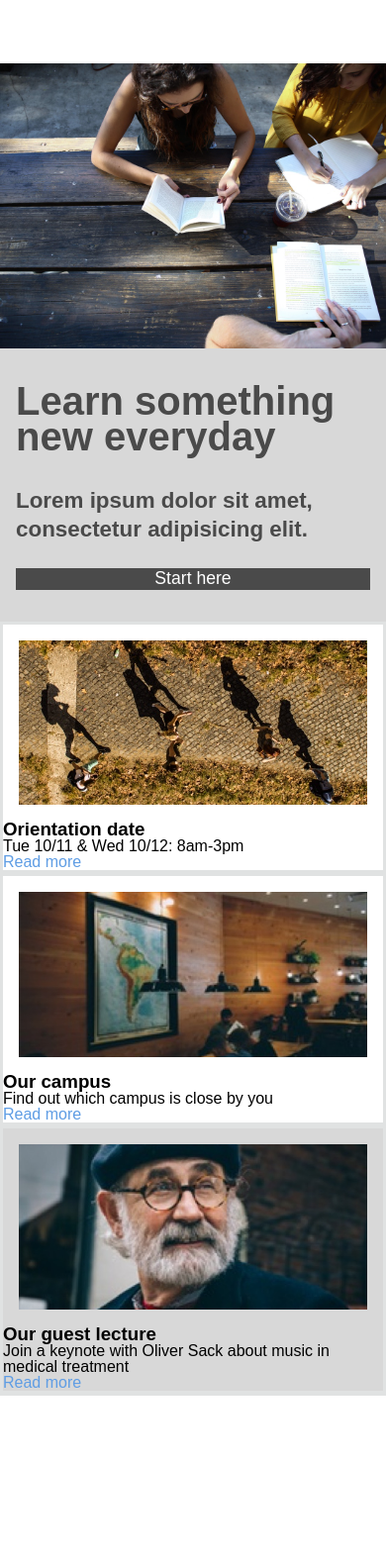
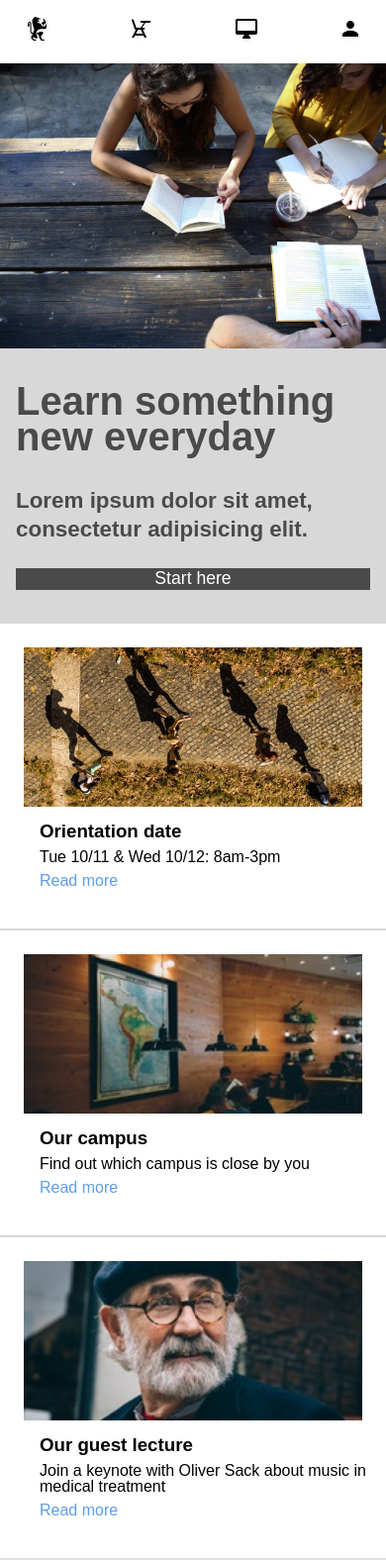
Before and after one commit to a1d3nmam3d0v/colmar-academy, a plain HTML site: page index.html in a window 390 px wide. Shown: the whole page at 99% size. Before the commit the page ends 1410 px from the top, so only its background shows below. Drawn offline with Linux system fonts and the light colour scheme; a web font is replaced by a local one.

Commit message:
mobile header fixed and info spacing corrected

```diff
--- a/index.html
+++ b/index.html
@@ -63,6 +63,7 @@
       <section class="information">
         <div class="info-content dt">
           <img src="images/information-main.jpg" alt="Man reading a book" />
+          <div class="quote">
             <h2>It doesn't hurt to keep practicing</h2>
             <figure>
               <blockquote>
@@ -75,6 +76,7 @@
                 <cite>Hiring.com</cite>
               </figcaption>
             </figure>
+          </div>
         </div>
         <div class="schedule">
           <div class="event">
--- a/style.css
+++ b/style.css
@@ -85,8 +85,8 @@ nav li {
     display: none;
   }
 
-  header.mobile {
-    display: inline-flex;
+  header .mobile {
+    display: flex;
     width: 100%;
     justify-content: space-between;
     align-items: center;
@@ -123,10 +123,10 @@ main {
 
 .banner-text h1 {
   font-size: 3.3rem;
-  line-height: .9;
+  line-height: 0.9;
   font-weight: bolder;
   padding-bottom: 1.5rem;
-  white-space: pre-line;l;;
+  white-space: pre-line;
 }
 
 .banner-text h3 {
@@ -138,7 +138,7 @@ main {
 
 .cta-button {
   padding: 0.5px;
-  width: 95%;
+  width: 100%;
   font-size: 1.3rem;
   color: white;
   cursor: pointer;
@@ -188,7 +188,7 @@ main {
 
 .information {
   display: flex;
-  border-bottom: #E0E2E2 solid 2px;
+  border-bottom: #e0e2e2 solid 2px;
 }
 
 .mobile {
@@ -200,6 +200,7 @@ main {
   width: 60%;
   display: flex;
   padding: 2rem 1.5rem;
+  border-right: 2px #d8d8d8 solid;
 }
 
 .quote {
@@ -216,38 +217,44 @@ figcaption {
   width: 40%;
   display: flex;
   flex-direction: column;
-  justify-content:first-baseline;
+  justify-content:center;
 }
 
 .event {
-  border: 3px #E0E2E2 solid;
+  border-top: 2px #d8d8d8 solid;
   width: 100%;
   display: flex;
   flex-direction: row;
 }
 
 .gray.event {
-  background-color: #D8D8D8;
+  background-color: #d8d8d8;
 }
 
 .link {
-  color: #5F9DE4;
+  color: #5f9de4;
 }
 
 .thumbnail {
   width: 35%;
   height: auto;
-  padding: 1rem;
+  margin: 1rem;
 }
 
 .info {
   display: flex;
   flex-direction: column;
-  justify-content: space-evenly;
-
+  justify-content: center;
+  margin-left: 0.5rem;
 }
 
+.info h3 {
+  margin-bottom: 0.5rem;
+}
 
+.info p {
+  margin-bottom: 0.5rem;
+}
 
 .information h2 {
   font-size: 2rem;
@@ -255,7 +262,16 @@ figcaption {
   font-weight: bolder;
   padding-bottom: 1.5rem;
   padding-top: 2rem;
-  white-space:nowrap;
+}
+
+.quote {
+  margin: 0px 0.5rem;
+}
+
+blockquote {
+  font-size: 1.1rem;
+  line-height: 2rem;
+  color: dimgrey;
 }
 
 /* mobile infomation */
@@ -264,10 +280,11 @@ figcaption {
     display: none;
   }
 
-  img.mobile {
-    width: 100%;
+
+
+  .thumbnail.mobile {
+    width: auto;
     display: flex;
-    flex-direction: column;
   }
 
   .schedule {
@@ -277,5 +294,16 @@ figcaption {
   .event {
     display: flex;
     flex-direction: column;
+    padding: .5rem;
   }
+
+.info {
+  margin-left: 2rem;
+  margin-bottom: 2rem;
 }
+
+.gray.event {
+  background-color:unset;
+}
+
+}
```
Also changed, not shown: 1 other file. Lines whose indentation alone changed are shown as unchanged.
